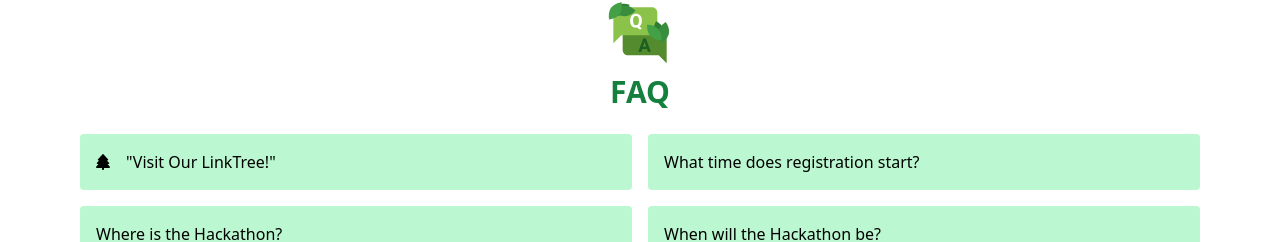
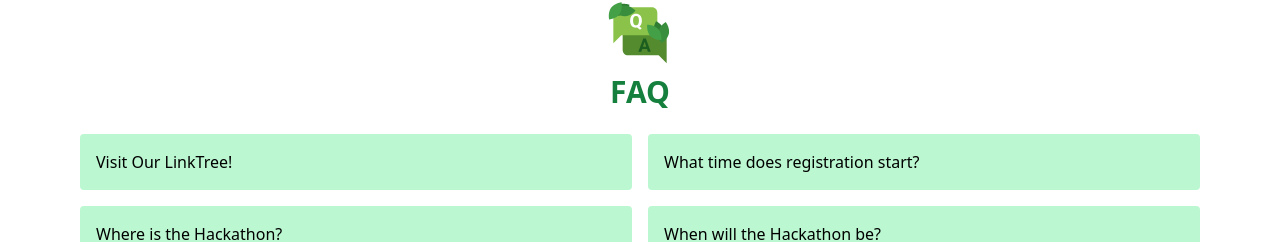
Before and after one commit to shuknuk/brhacks24, a Next.js app: page / in a window 1280 px wide. Shown: the part 1526-1768 px from the top of the page. Built offline with nearby package versions, Linux system fonts and the light colour scheme.

Commit message:
removed faq redesign -- too buggy

```diff
--- a/components/FAQ.jsx
+++ b/components/FAQ.jsx
@@ -3,9 +3,6 @@
 import React, { useState } from "react";
 import Image from "next/image";
 import qanda from "../public/qanda.svg";
-import { FontAwesomeIcon } from "@fortawesome/react-fontawesome";
-import { faTree } from '@fortawesome/free-solid-svg-icons';
-
 
 const FAQ = () => {
   const [activeIndex, setActiveIndex] = useState(null);
@@ -26,8 +23,7 @@ const FAQ = () => {
     {
       question: (
         <>
-          <FontAwesomeIcon icon={faTree} className="mr-4" />
-          "Visit Our LinkTree!"
+        Visit Our LinkTree!
         </>
       ),
       answer: (
```
